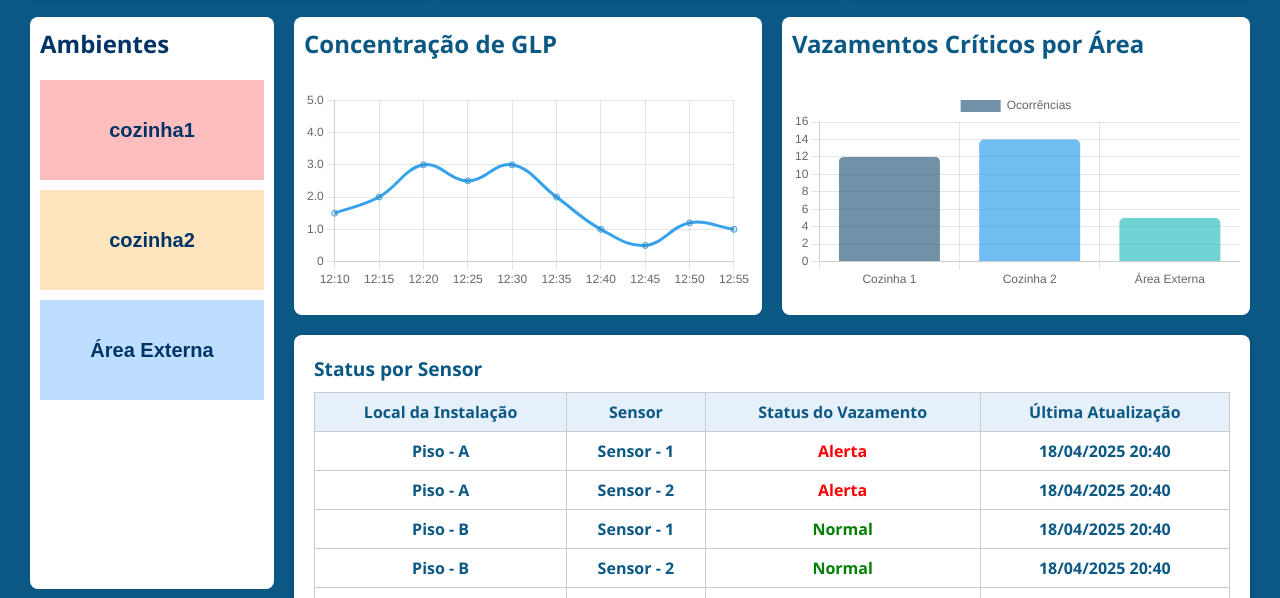
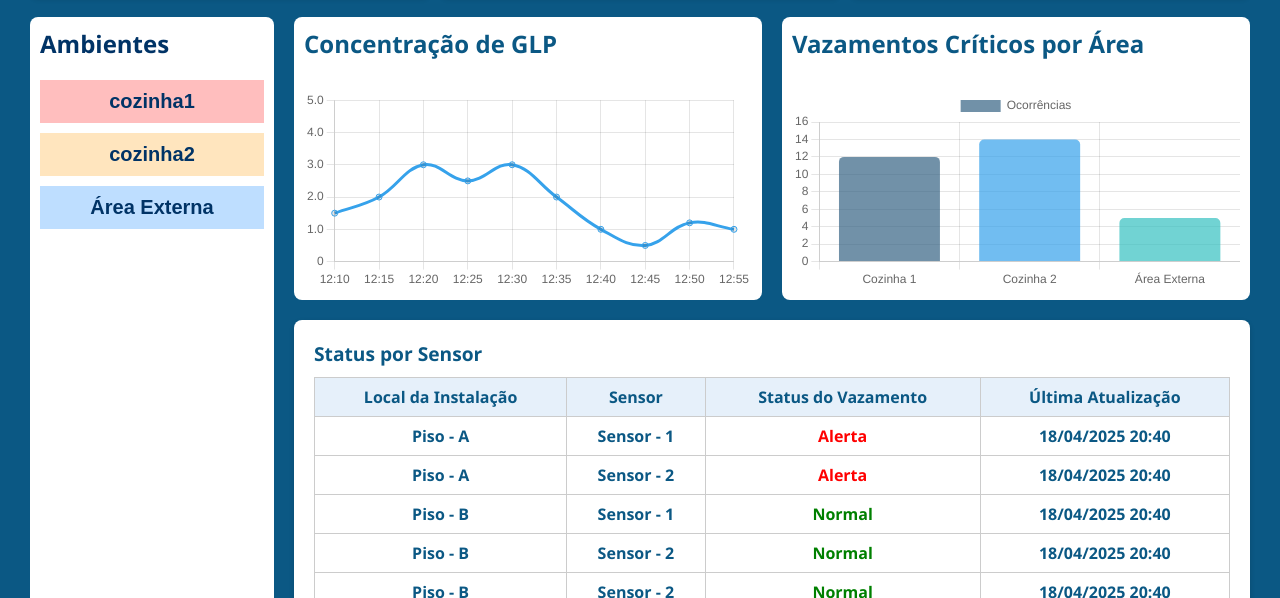
Before and after one commit to adevcaroline/Security-Gas, a plain HTML site: page Desenvolvimento/PI/códigoDashModelo2/dashboard.html in a window 1280 px wide. Shown: the part 222-820 px from the top of the page. Drawn offline with nearby package versions, Linux system fonts and the light colour scheme.

Commit message:
Modificando a Dashboard

```diff
--- a/Desenvolvimento/PI/códigoDashModelo2/style-dashboard.css
+++ b/Desenvolvimento/PI/códigoDashModelo2/style-dashboard.css
@@ -89,7 +89,7 @@ select {
 
 .graficos {
     display: flex;
-    height: 50%;
+    /* height: 50%; */
     width: 100%;
 }
 
@@ -154,17 +154,17 @@ th {
 
 .conteiner_graficos {
     display: flex;
-    height: 100%;
+    /* height: 100%; */
 }
 
 .graficos-listas{
     width: 80% ;
-    height: 100%;
+    /* height: 100%; */
 }
 
 .select-card{
     background-color: white;
-    height: 90%;
+    /* height: 90%; */
     margin: 10px;
     border-radius: 8px;
 }
@@ -179,7 +179,7 @@ th {
 button {
     background: var(--cor-normal);
     border: none;
-    height: 100px;
+    /* height: 100px; */
 }
 
 .select-ambiente h2{
```
